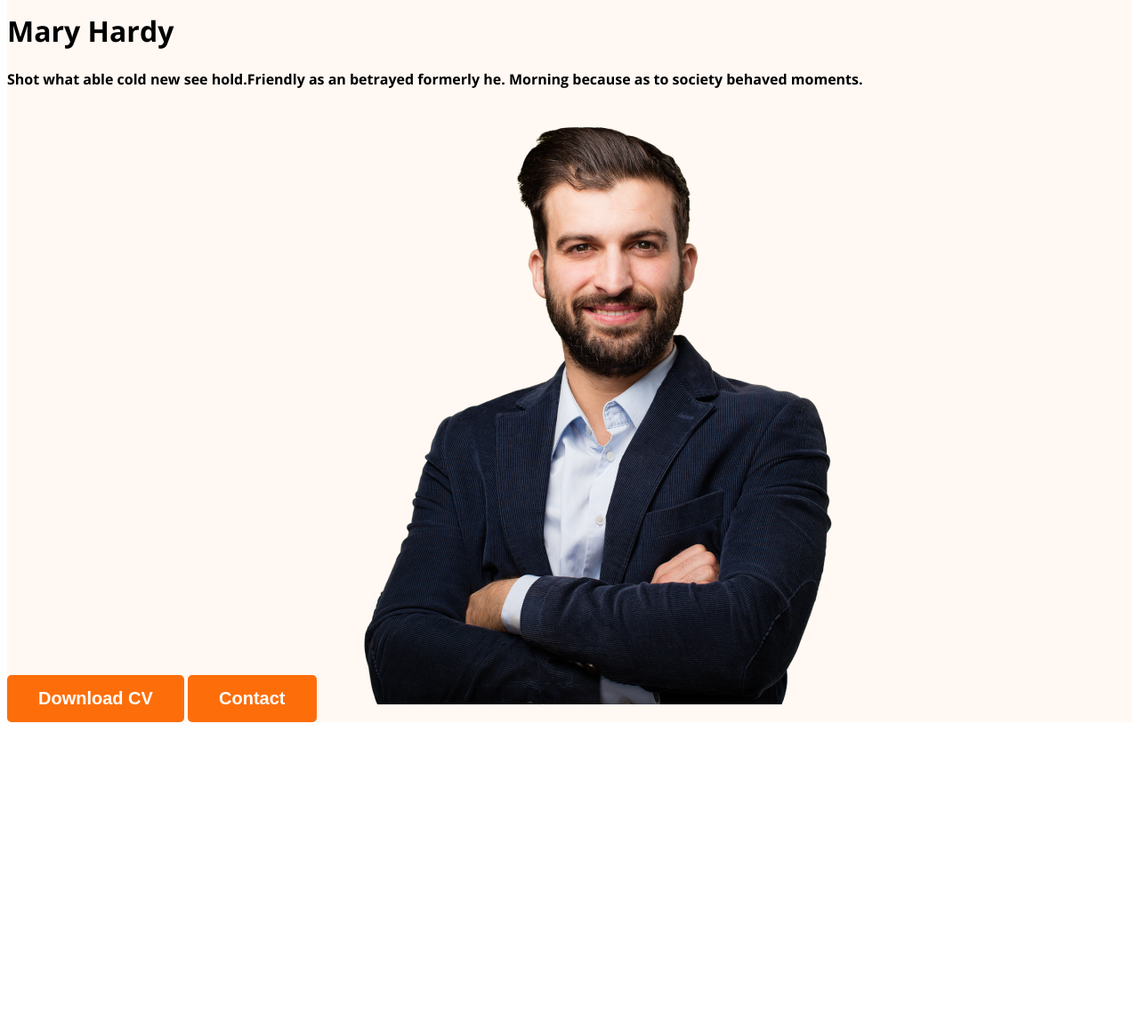
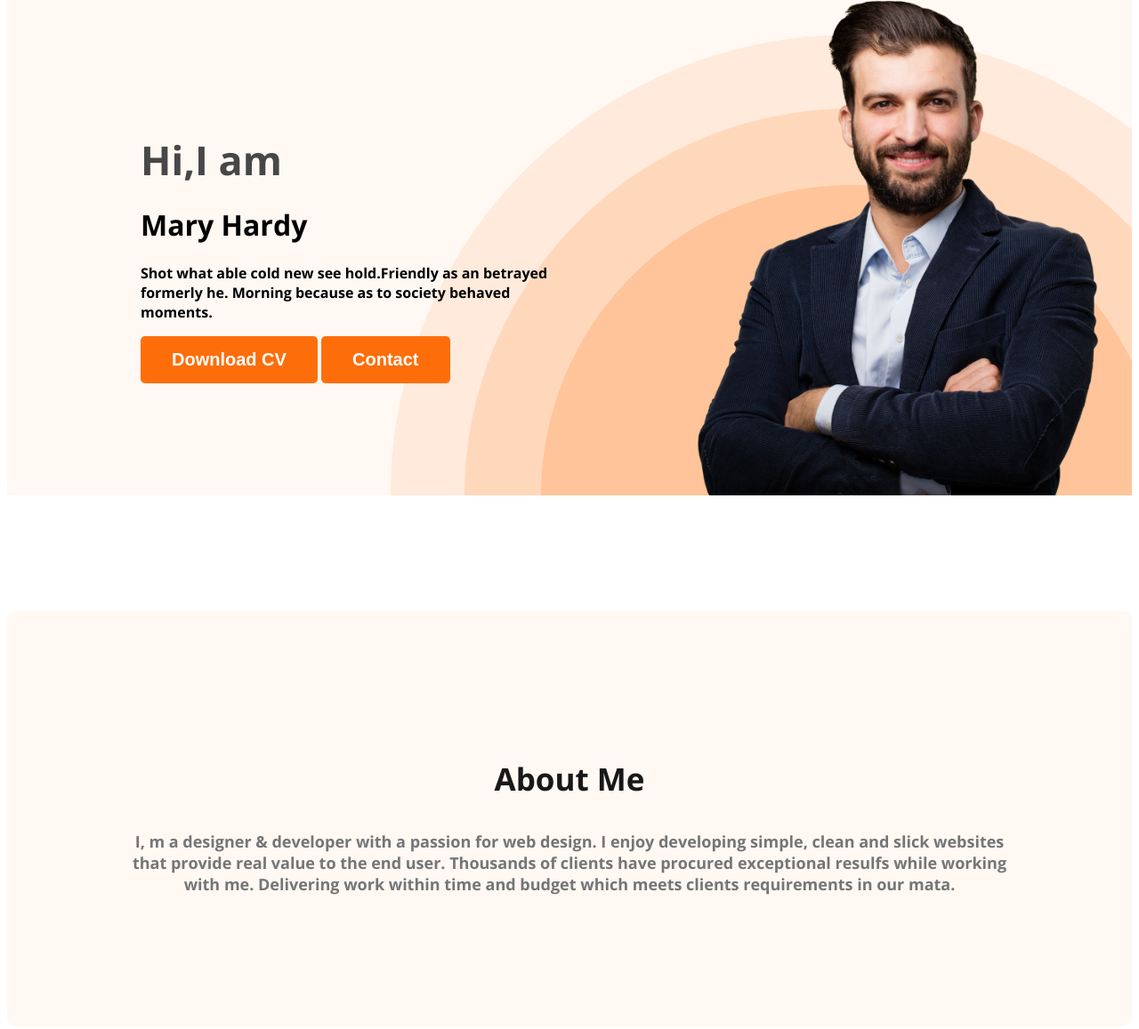
Before and after one commit to Anwar-97/developer-portfolio, a plain HTML site: page index.html in a window 1280 px wide. Shown: the part 211-1368 px from the top of the page at 89% size. Before the commit the page ends 1031 px from the top, so only its background shows below. Drawn offline with nearby package versions, Linux system fonts and the light colour scheme.

Commit message:
about section created

```diff
--- a/index.html
+++ b/index.html
@@ -19,19 +19,24 @@
                 <li><button class="btn-primary">Hire Me</button></li>
             </ul>
         </nav>
-        <div class="baner">
+        <div class="banner">
             <div class="banner-content">
                 <h3 class="banner-greeting">Hi,I am</h3>
                 <h1 banner-title>Mary Hardy</h1>
-                <p>Shot what able cold new see hold.Friendly as an betrayed formerly he. Morning because as to society behaved moments.</p>
+                <p class="banner-description">Shot what able cold new see hold.Friendly as an betrayed formerly he. Morning because as to society behaved moments.</p>
                 <button class="btn-primary">Download CV</button>
                 <button class="btn-primary">Contact</button>
-                <img class="profile-pic" src="images/hardy.png" alt="">
+
             </div>
+            <img class="profile-pic" src="images/hardy.png" alt="">
         </div>
 
     </header>
     <main>
+        <section class="about">
+            <h3 class="section-title">About Me</h3>
+            <p class="section-description">I, m a designer & developer with a passion for web design. I enjoy developing simple, clean and slick websites that provide real value to the end user. Thousands of clients have procured exceptional resulfs while working with me. Delivering work within time and budget which meets clients requirements in our mata.</p>
+        </section>
 
     </main>
     <footer>
--- a/styles/portfolio.css
+++ b/styles/portfolio.css
@@ -28,10 +28,24 @@
     font-weight: 700;
     padding: 15px 35px;
   }
+  .section-title{
+    color: #181818;
+    text-align: center;
+    font-size: 35px;
+    font-weight: 700;
+
+  }
+  .section-description{
+    color: #757575;
+    text-align: center;
+    font-size: 18px;
+
+  }
 
 
 
   /* nav releated styles */
+
 nav{
     display: flex;
     justify-content: space-between;
@@ -47,12 +61,41 @@ nav{
 /* header related styles */
 .header{
     background-color: #FFF8F3;
+    background-image: url(../images/header_bg.png);
+    background-repeat: no-repeat;
+    background-position: bottom right;
 }
 .banner{
-    padding: 30px 30px 30px 150px;
+    padding: 30px 30px 0px 150px;
     display: flex;
     align-items: center;
+    justify-content: space-between;
+
+}
+.banner-content{
+    max-width: 500px;
 }
 .banner .profile-pic{
     width: 500px;
 }
+.banner-greeting{
+    font-size: 45px;
+    color: #474747;
+    margin-bottom: 0;
+}
+.banner-title{
+    font-size: 85px;
+    font-weight: 700;
+    margin-top: 5px;
+    margin-bottom: 20px;
+}
+
+/* main section styles */
+/* about section styles */
+
+.about{
+    padding: 130px;
+    border-radius: 10px;
+    background: #FFF8F3;
+    margin: 130px 0;
+}
```
